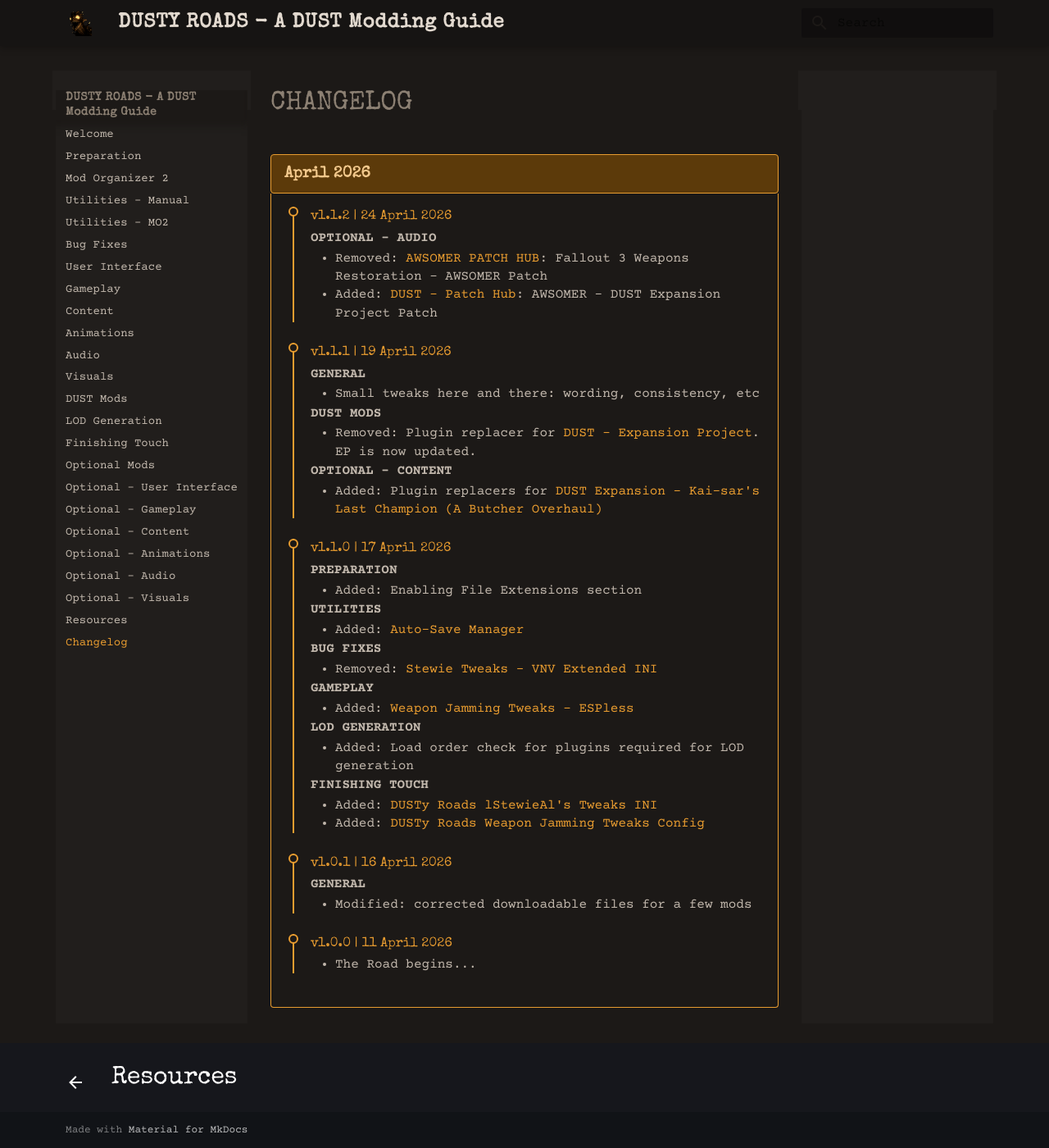
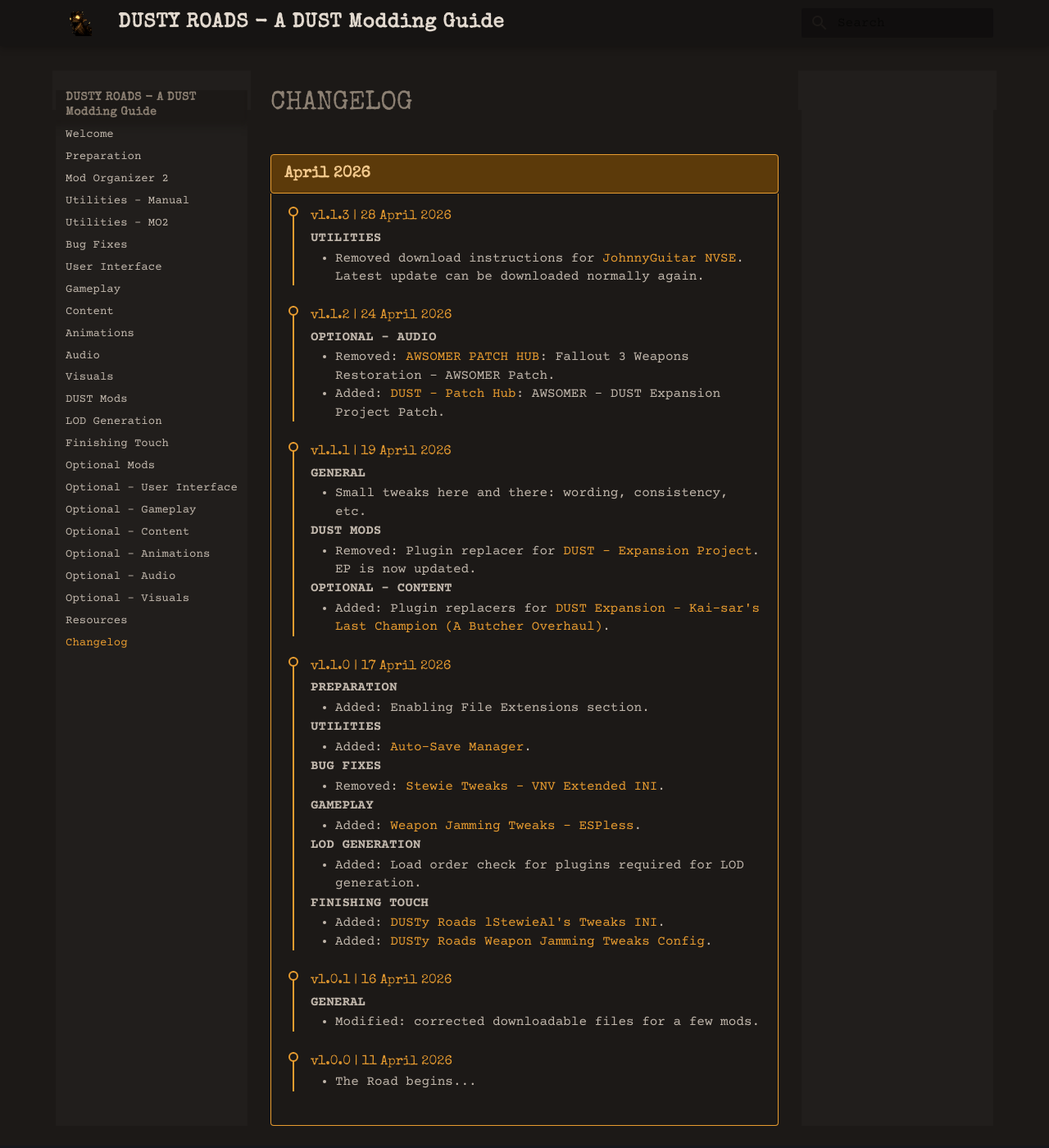
Before and after one commit to tkrrptd/dusty-roads, an MkDocs documentation site: the page built from docs/changelog.md, in a window 1280 px wide and 1400 px high. Shown: the whole window at 82% size. Built offline with MkDocs 1.6.1 and Material for MkDocs 9.7.7, drawn with Linux system fonts in a browser that asks for light colours.

Commit message:
Update v1.1.3

```diff
--- a/docs/changelog.md
+++ b/docs/changelog.md
@@ -7,12 +7,29 @@
 
 	  <div class="changelog-entry">
 		<div class="changelog-dot"></div>
+		<p class="changelog-version">v1.1.3  |  28 April 2026</p>
+
+		<b>UTILITIES</b>
+		<ul>
+		  <li>Removed download instructions for <span class="highlight">JohnnyGuitar NVSE</span>. Latest update can be downloaded normally again.</li>
+		</ul>
+
+
+		</ul>
+	  </div>
+
+	</div>
+
+	<div class="changelog">
+
+	  <div class="changelog-entry">
+		<div class="changelog-dot"></div>
 		<p class="changelog-version">v1.1.2  |  24 April 2026</p>
 
 		<b>OPTIONAL - AUDIO</b>
 		<ul>
-		  <li>Removed: <span class="highlight">AWSOMER PATCH HUB</span>: Fallout 3 Weapons Restoration - AWSOMER Patch</li>
-		  <li>Added: <span class="highlight">DUST - Patch Hub</span>: AWSOMER - DUST Expansion Project Patch</li>
+		  <li>Removed: <span class="highlight">AWSOMER PATCH HUB</span>: Fallout 3 Weapons Restoration - AWSOMER Patch.</li>
+		  <li>Added: <span class="highlight">DUST - Patch Hub</span>: AWSOMER - DUST Expansion Project Patch.</li>
 		</ul>
 	  </div>
 
@@ -26,7 +43,7 @@
 
 		<b>GENERAL</b>
 		<ul>
-		  <li>Small tweaks here and there: wording, consistency, etc</li>
+		  <li>Small tweaks here and there: wording, consistency, etc.</li>
 		</ul>
 
 		<b>DUST MODS</b>
@@ -36,7 +53,7 @@
 
 		<b>OPTIONAL - CONTENT</b>
 		<ul>
-		  <li>Added: Plugin replacers for <span class="highlight">DUST Expansion - Kai-sar's Last Champion (A Butcher Overhaul)</span></li>
+		  <li>Added: Plugin replacers for <span class="highlight">DUST Expansion - Kai-sar's Last Champion (A Butcher Overhaul)</span>.</li>
 		</ul>
 	  </div>
 
@@ -50,33 +67,33 @@
 
 		<b>PREPARATION</b>
 		<ul>
-		  <li>Added: Enabling File Extensions section</li>
+		  <li>Added: Enabling File Extensions section.</li>
 		</ul>
 
 		<b>UTILITIES</b>
 		<ul>
-		  <li>Added: <span class="highlight">Auto-Save Manager</span></li>
+		  <li>Added: <span class="highlight">Auto-Save Manager</span>.</li>
 		</ul>
 
 		<b>BUG FIXES</b>
 		<ul>
-		  <li>Removed: <span class="highlight">Stewie Tweaks - VNV Extended INI</span></li>
+		  <li>Removed: <span class="highlight">Stewie Tweaks - VNV Extended INI</span>.</li>
 		</ul>
 
 		<b>GAMEPLAY</b>
 		<ul>
-		  <li>Added: <span class="highlight">Weapon Jamming Tweaks - ESPless</span></li>
+		  <li>Added: <span class="highlight">Weapon Jamming Tweaks - ESPless</span>.</li>
 		</ul>
 
 		<b>LOD GENERATION</b>
 		<ul>
-		  <li>Added: Load order check for plugins required for LOD generation</li>
+		  <li>Added: Load order check for plugins required for LOD generation.</li>
 		</ul>
 
 		<b>FINISHING TOUCH</b>
 		<ul>
-		  <li>Added: <span class="highlight">DUSTy Roads lStewieAl's Tweaks INI</span></li>
-		  <li>Added: <span class="highlight">DUSTy Roads Weapon Jamming Tweaks Config</span></li>
+		  <li>Added: <span class="highlight">DUSTy Roads lStewieAl's Tweaks INI</span>.</li>
+		  <li>Added: <span class="highlight">DUSTy Roads Weapon Jamming Tweaks Config</span>.</li>
 		</ul>
 	  </div>
 	</div>
@@ -88,7 +105,7 @@
 		<p class="changelog-version">v1.0.1  |  16 April 2026</p>
 		<b>GENERAL</b>
 		<ul>
-		  <li>Modified: corrected downloadable files for a few mods</li>
+		  <li>Modified: corrected downloadable files for a few mods.</li>
 		</ul>
 	  </div>
 
--- a/docs/css/custom.css
+++ b/docs/css/custom.css
@@ -16,11 +16,9 @@ p {
   height: 32px;
 }
 
-/*.spacer-sm {
-  display: block;
-  height: 0.1em;
-  line-height: 0;
-}*/
+.md-footer-meta {
+  display: none;
+}
 
 /* ─── Color scheme ───────────────────────────────────────────────────────── */
 
```
Also changed, not shown: docs/utilities.md (+0 -7 lines).
